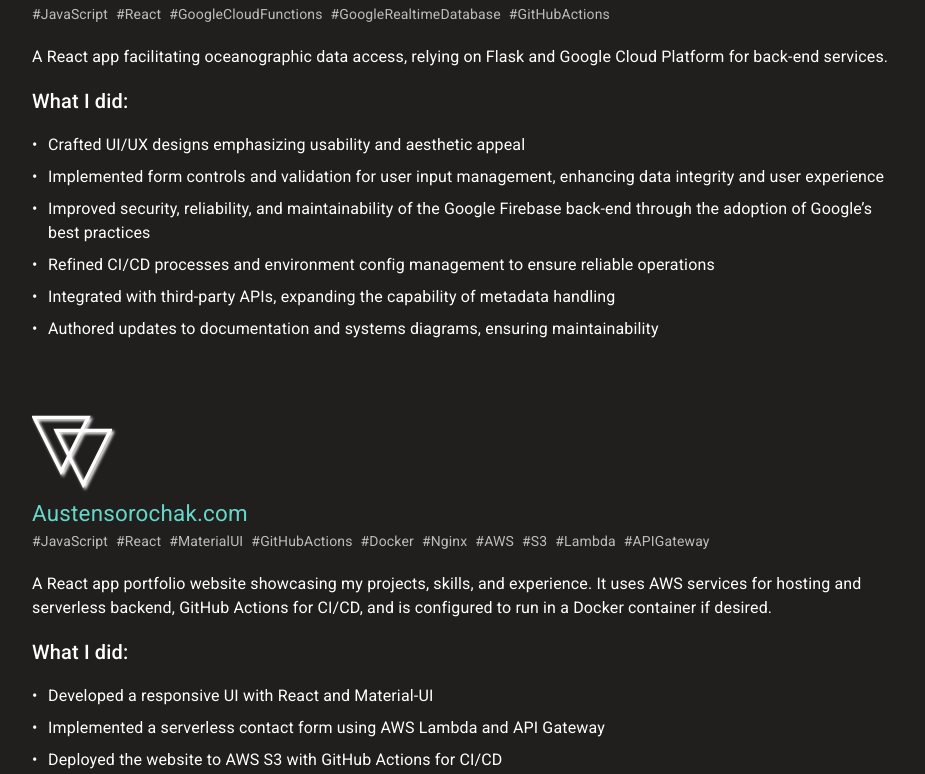
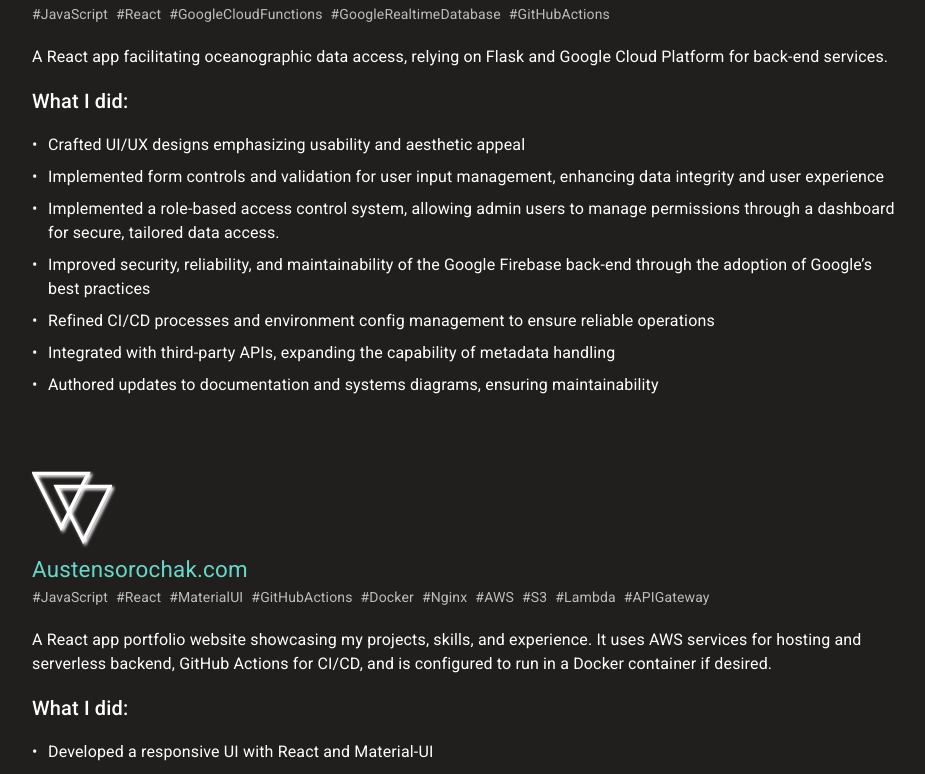
Before and after one commit to sorochak/portfolio-website, a React (Create React App) app: page /projects in a window 1280 px wide. Shown: the part 1085-1859 px from the top of the page, without its empty margins (176-1101 px from the left). Built offline with nearby package versions, Linux system fonts and the light colour scheme.

Commit message:
update projects

```diff
--- a/src/pages/Projects.jsx
+++ b/src/pages/Projects.jsx
@@ -297,6 +297,7 @@
                   {[
                     "Crafted UI/UX designs emphasizing usability and aesthetic appeal",
                     "Implemented form controls and validation for user input management, enhancing data integrity and user experience",
+                    "Implemented a role-based access control system, allowing admin users to manage permissions through a dashboard for secure, tailored data access.",
                     "Improved security, reliability, and maintainability of the Google Firebase back-end through the adoption of Google’s best practices",
                     "Refined CI/CD processes and environment config management to ensure reliable operations",
                     "Integrated with third-party APIs, expanding the capability of metadata handling",
```
